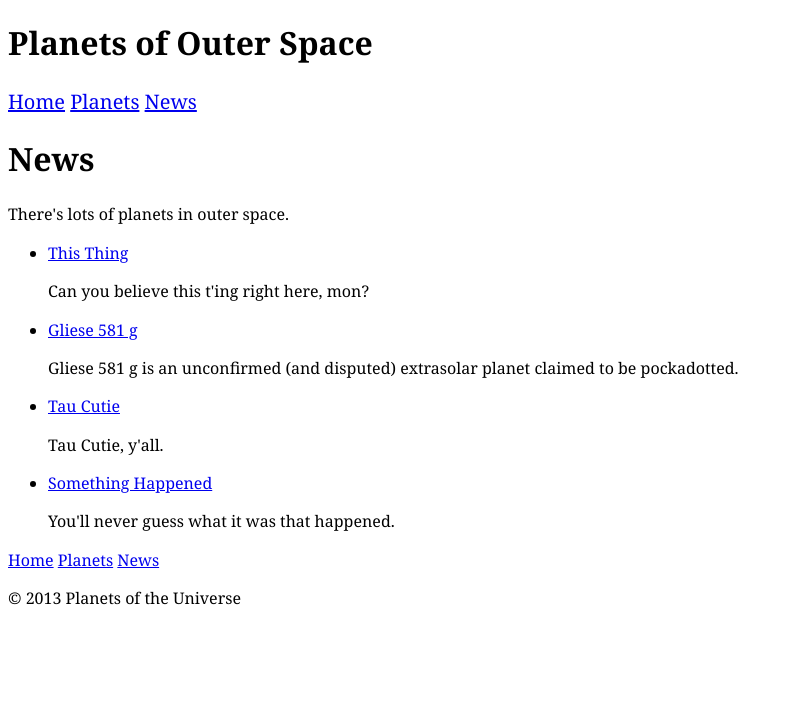
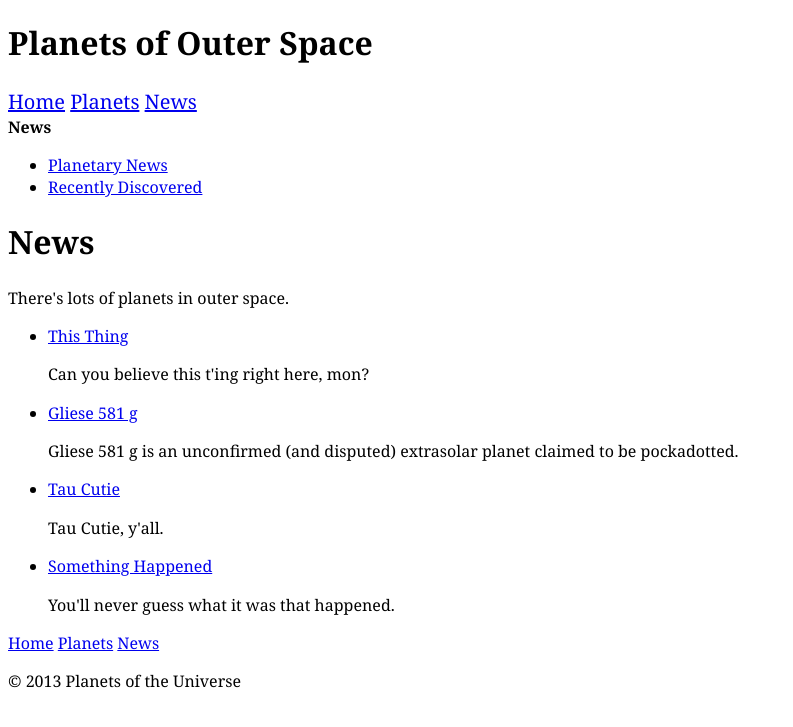
Before and after one commit to insubstudios/fuzzy-planet, a Jekyll site: the page built from recently-discovered.html, in a window 1280 px wide. Shown: the top 727 px of the page, without its empty margins (0-793 px from the left). Built offline with Jekyll 4.4.1, drawn with Linux system fonts in a browser that asks for light colours.

Commit message:
added news layout with subnav

```diff
--- /dev/null
+++ b/_layouts/news.html
@@ -0,0 +1,16 @@
+---
+layout: default
+---
+
+<strong>News</strong>
+
+<nav>
+
+</nav>
+	<ul>
+		<li><a href="{{site.baseurl}}/news.html">Planetary News</a></li>
+		<li><a href="{{site.baseurl}}/recently-discovered.html">Recently Discovered</a></li>
+	</ul>
+</nav>
+
+{{content}}
--- a/news.html
+++ b/news.html
@@ -1,5 +1,5 @@
 ---
-layout: default
+layout: news
 ---
 
 <main>
--- a/recently-discovered.html
+++ b/recently-discovered.html
@@ -1,5 +1,5 @@
 ---
-layout: default
+layout: news
 ---
 
 <main>
```
